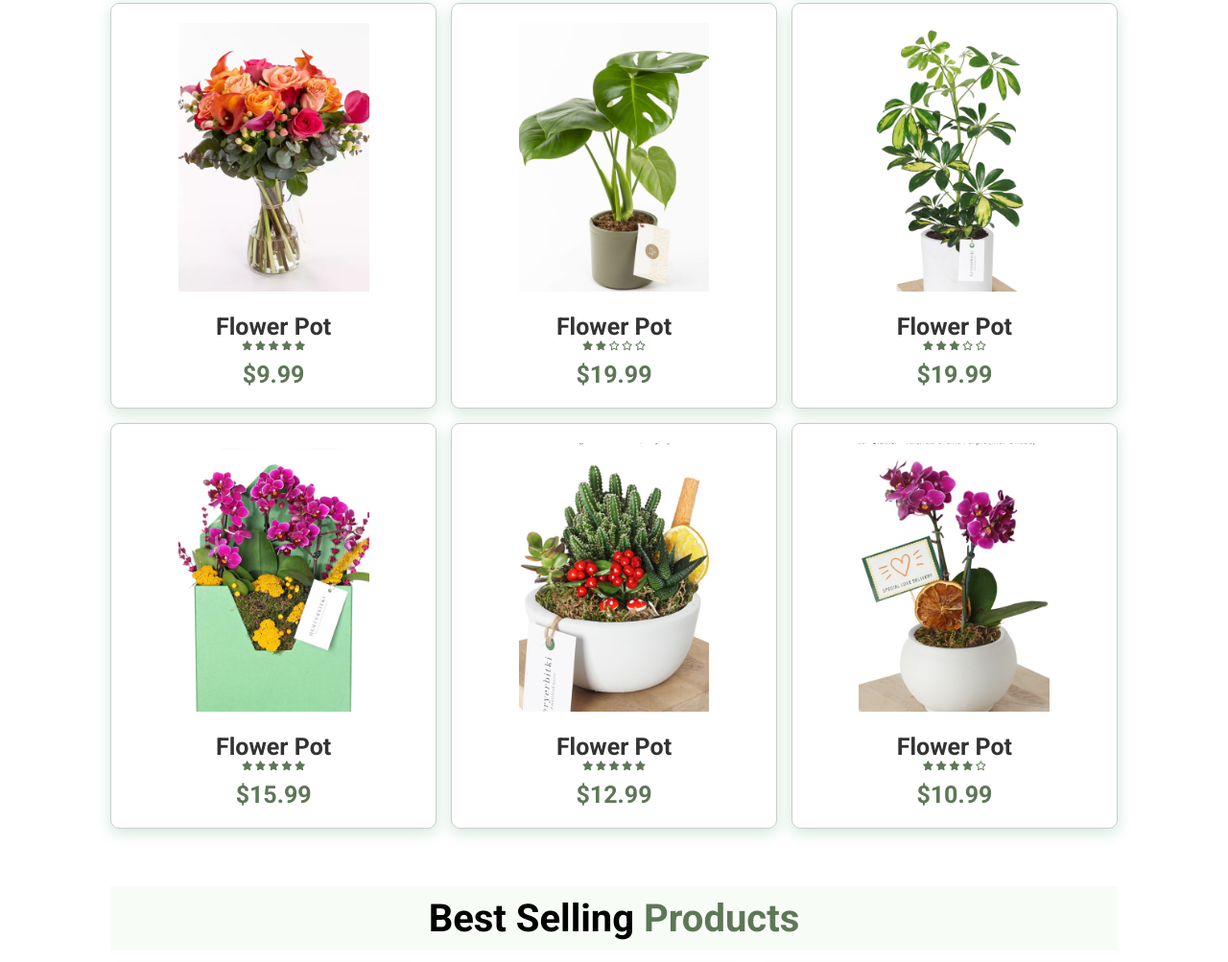
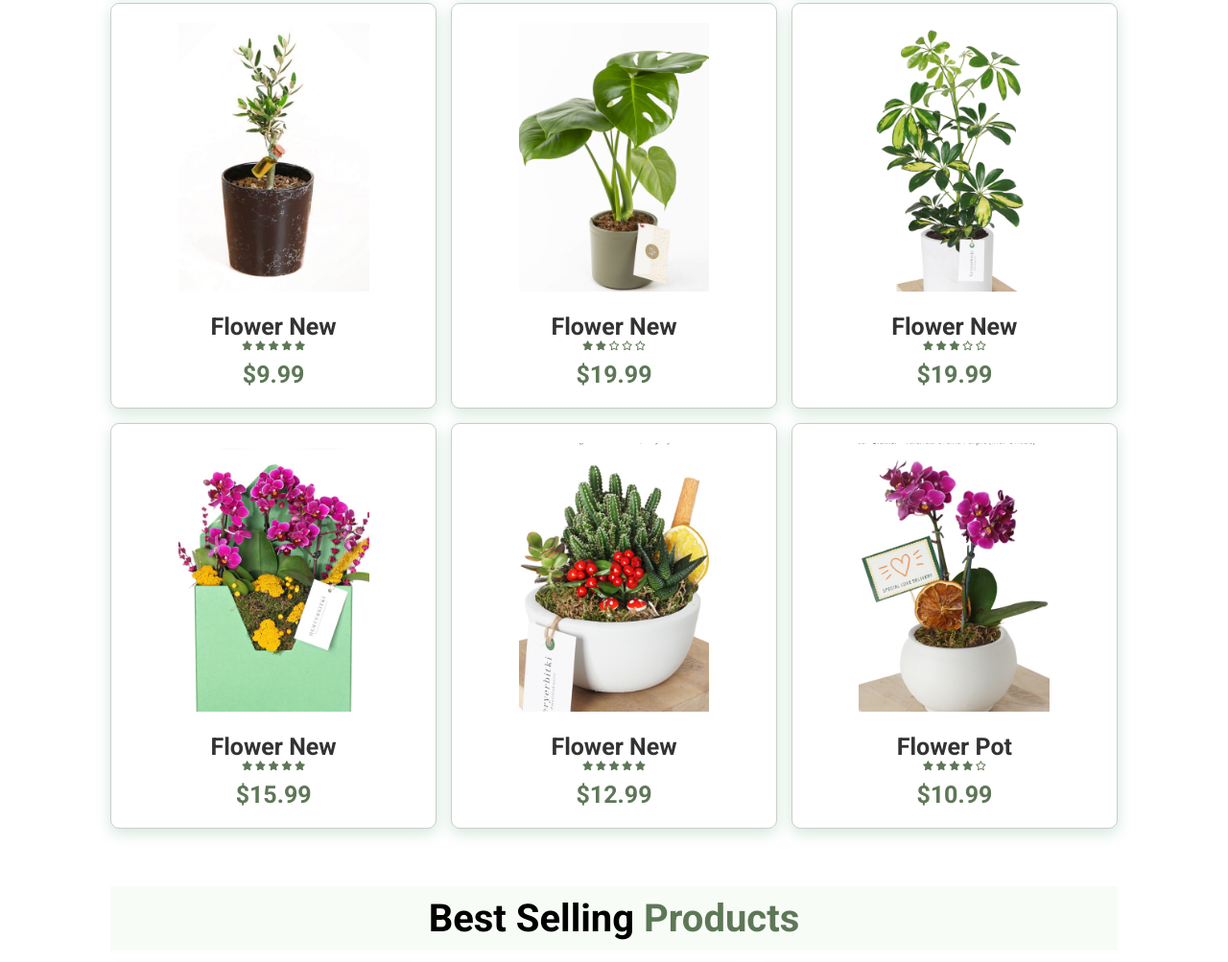
Before and after one commit to erdincdursun/Erdinc_Dursun_Eticaret_Projesi, a plain HTML site: page index.html in a window 1280 px wide. Shown: the part 2557-3560 px from the top of the page at 96% size. Drawn offline with Linux system fonts and the light colour scheme.

Commit message:
songuncelleme

```diff
--- a/index.html
+++ b/index.html
@@ -27,7 +27,7 @@
             <a href="#contact">Contact</a>
         </nav>
         <div class="header-icons">
-            <a href="#" class="fa-solid fa-heart fa-beat"></a>
+            <a href="#bestproducts" class="fa-solid fa-heart fa-beat"></a>
             <a href="" class="fas fa-shopping-cart"></a>
             <a href="/user.html" class="fas fa-user"></a>
 
@@ -112,7 +112,7 @@
 
     <!-- Product Section Stars -->
     <section class="products" id="products">
-        <h1 class="heading">Latest <span>Products</span></h1>
+        <h1 class="heading">Recommended <span>Products</span></h1>
         <div class="box-container">
             <div class="box">
 
@@ -178,7 +178,7 @@
             <div class="box">
 
                 <div class="image">
-                    <img src="Images/Resim_04.png" alt="">
+                    <img src="Images/Resim_06.png" alt="">
                     <div class="icons">
                         <a href="#" class="cart-btn">Add To Cart</a>
                     </div>
@@ -218,7 +218,7 @@
             <div class="box">
 
                 <div class="image">
-                    <img src="Images/Resim_06.png" alt="">
+                    <img src="Images/Resim_07.png" alt="">
                     <div class="icons">
 
                         <a href="#" class="cart-btn">Add To Cart</a>
@@ -226,7 +226,7 @@
                     </div>
                 </div>
                 <div class="content">
-                    <h3>Flower Pot</h3>
+                    <h3>Flower New</h3>
                     <div class="star">
                         <i class="fa-solid fa-star"></i>
                         <i class="fa-solid fa-star"></i>
@@ -240,13 +240,13 @@
             <div class="box">
 
                 <div class="image">
-                    <img src="Images/Resim_07.png" alt="">
+                    <img src="Images/Resim_04.png" alt="">
                     <div class="icons">
                         <a href="#" class="cart-btn">Add To Cart</a>
                     </div>
                 </div>
                 <div class="content">
-                    <h3>Flower Pot</h3>
+                    <h3>Flower New</h3>
                     <div class="star">
                         <i class="fa-solid fa-star"></i>
                         <i class="fa-solid fa-star"></i>
@@ -266,7 +266,7 @@
                     </div>
                 </div>
                 <div class="content">
-                    <h3>Flower Pot</h3>
+                    <h3>Flower New</h3>
                     <div class="star">
                         <i class="fa-solid fa-star"></i>
                         <i class="fa-solid fa-star"></i>
@@ -286,7 +286,7 @@
                     </div>
                 </div>
                 <div class="content">
-                    <h3>Flower Pot</h3>
+                    <h3>Flower New</h3>
                     <div class="star">
                         <i class="fa-solid fa-star"></i>
                         <i class="fa-solid fa-star"></i>
@@ -306,7 +306,7 @@
                     </div>
                 </div>
                 <div class="content">
-                    <h3>Flower Pot</h3>
+                    <h3>Flower New</h3>
                     <div class="star">
                         <i class="fa-solid fa-star"></i>
                         <i class="fa-solid fa-star"></i>
@@ -325,7 +325,7 @@
                     </div>
                 </div>
                 <div class="content">
-                    <h3>Flower Pot</h3>
+                    <h3>Flower New</h3>
                     <div class="star">
                         <i class="fa-solid fa-star"></i>
                         <i class="fa-solid fa-star"></i>
@@ -363,7 +363,7 @@
     <!-- Product Section Ends -->
 
     <!-- Best Selling Products Stars -->
-    <section class="products" id="products">
+    <section class="products" id="bestproducts">
         <h1 class="heading">Best Selling <span>Products</span></h1>
         <div class="box-container">
             <div class="box">
@@ -393,7 +393,7 @@
                     </div>
                 </div>
                 <div class="content">
-                    <h3>Flower Pot</h3>
+                    <h3>Flower New</h3>
                     <i class="fa-solid fa-star"></i>
                     <i class="fa-solid fa-star"></i>
                     <i class="fa-solid fa-star"></i>
@@ -411,7 +411,7 @@
                     </div>
                 </div>
                 <div class="content">
-                    <h3>Flower Pot</h3>
+                    <h3>Flower New</h3>
                     <i class="fa-solid fa-star"></i>
                     <i class="fa-solid fa-star"></i>
                     <i class="fa-solid fa-star"></i>
@@ -429,7 +429,7 @@
                     </div>
                 </div>
                 <div class="content">
-                    <h3>Flower Pot</h3>
+                    <h3>Flower New</h3>
                     <i class="fa-solid fa-star"></i>
                     <i class="fa-solid fa-star"></i>
                     <i class="fa-solid fa-star"></i>
@@ -447,7 +447,7 @@
                     </div>
                 </div>
                 <div class="content">
-                    <h3>Flower Pot</h3>
+                    <h3>Flower New</h3>
                     <i class="fa-solid fa-star"></i>
                     <i class="fa-solid fa-star"></i>
                     <i class="fa-solid fa-star"></i>
@@ -467,7 +467,7 @@
                     </div>
                 </div>
                 <div class="content">
-                    <h3>Flower Pot</h3>
+                    <h3>Flower New</h3>
                     <i class="fa-solid fa-star"></i>
                     <i class="fa-solid fa-star"></i>
                     <i class="fa-solid fa-star"></i>
@@ -485,7 +485,7 @@
                     </div>
                 </div>
                 <div class="content">
-                    <h3>Flower Pot</h3>
+                    <h3>Flower New</h3>
                     <i class="fa-solid fa-star"></i>
                     <i class="fa-solid fa-star"></i>
                     <i class="fa-solid fa-star"></i>
@@ -503,7 +503,7 @@
                     </div>
                 </div>
                 <div class="content">
-                    <h3>Flower Pot</h3>
+                    <h3>Flower New</h3>
                     <i class="fa-solid fa-star"></i>
                     <i class="fa-solid fa-star"></i>
                     <i class="fa-solid fa-star"></i>
@@ -521,7 +521,7 @@
                     </div>
                 </div>
                 <div class="content">
-                    <h3>Flower Pot</h3>
+                    <h3>Flower New</h3>
                     <i class="fa-solid fa-star"></i>
                     <i class="fa-solid fa-star"></i>
                     <i class="fa-solid fa-star"></i>
@@ -539,7 +539,7 @@
                     </div>
                 </div>
                 <div class="content">
-                    <h3>Flower Pot</h3>
+                    <h3>Flower New</h3>
                     <i class="fa-solid fa-star"></i>
                     <i class="fa-solid fa-star"></i>
                     <i class="fa-solid fa-star"></i>
@@ -556,7 +556,7 @@
                     </div>
                 </div>
                 <div class="content">
-                    <h3>Flower Pot</h3>
+                    <h3>Flower New</h3>
                     <i class="fa-solid fa-star"></i>
                     <i class="fa-solid fa-star"></i>
                     <i class="fa-solid fa-star"></i>
@@ -574,7 +574,7 @@
                     </div>
                 </div>
                 <div class="content">
-                    <h3>Flower Pot</h3>
+                    <h3>Flower New</h3>
                     <i class="fa-solid fa-star"></i>
                     <i class="fa-solid fa-star"></i>
                     <i class="fa-solid fa-star"></i>
--- a/style.css
+++ b/style.css
@@ -268,6 +268,7 @@ header .logo {
     text-align: center;
     padding-top: 2rem;
     overflow: hidden;
+    cursor: pointer;
 }
 
 .products .box-container .box .image img {
```
